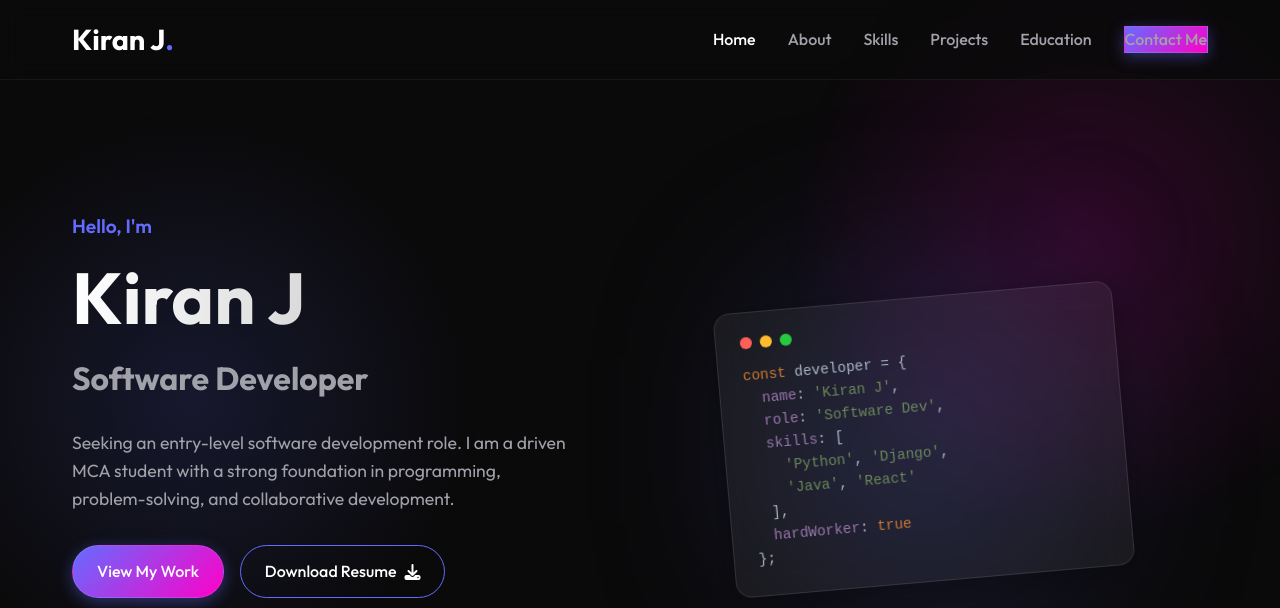
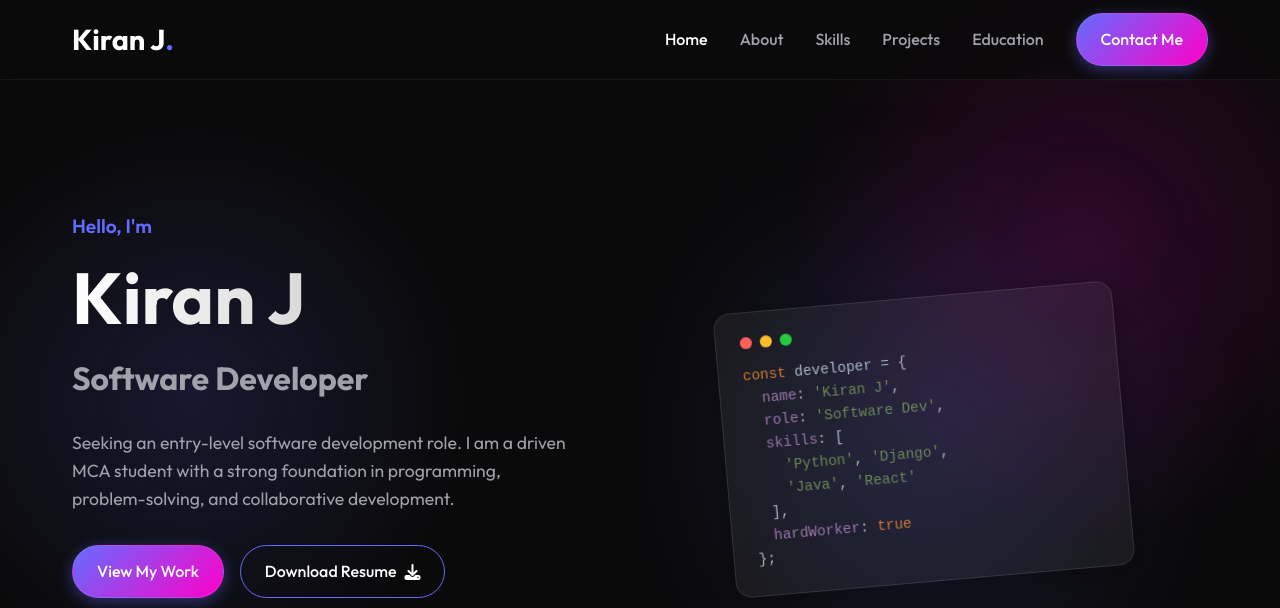
Before and after one commit to kiruuuuuuu/kiran-portfolio, a website built with Vite: page index.html in a window 1280 px wide. Shown: the top 608 px of the page. Built offline with nearby package versions, Linux system fonts and the light colour scheme.

Commit message:
Refine navbar styling and contact button

```diff
--- a/index.html
+++ b/index.html
@@ -26,7 +26,7 @@
         <a href="#skills" class="nav-link">Skills</a>
         <a href="#projects" class="nav-link">Projects</a>
         <a href="#education" class="nav-link">Education</a>
-        <a href="#contact" class="nav-link btn-primary">Contact Me</a>
+        <a href="#contact" class="nav-link btn btn-primary">Contact Me</a>
       </div>
       <button class="mobile-menu-btn" aria-label="Toggle menu">
         <i class="fas fa-bars"></i>
--- a/style.css
+++ b/style.css
@@ -188,10 +188,15 @@ body {
   text-decoration: none;
   font-weight: 500;
   transition: var(--transition);
+  font-size: 1rem;
 }
 
 .nav-link:hover,
 .nav-link.active {
+  color: white;
+}
+
+.nav-link.btn {
   color: white;
 }
 
```
